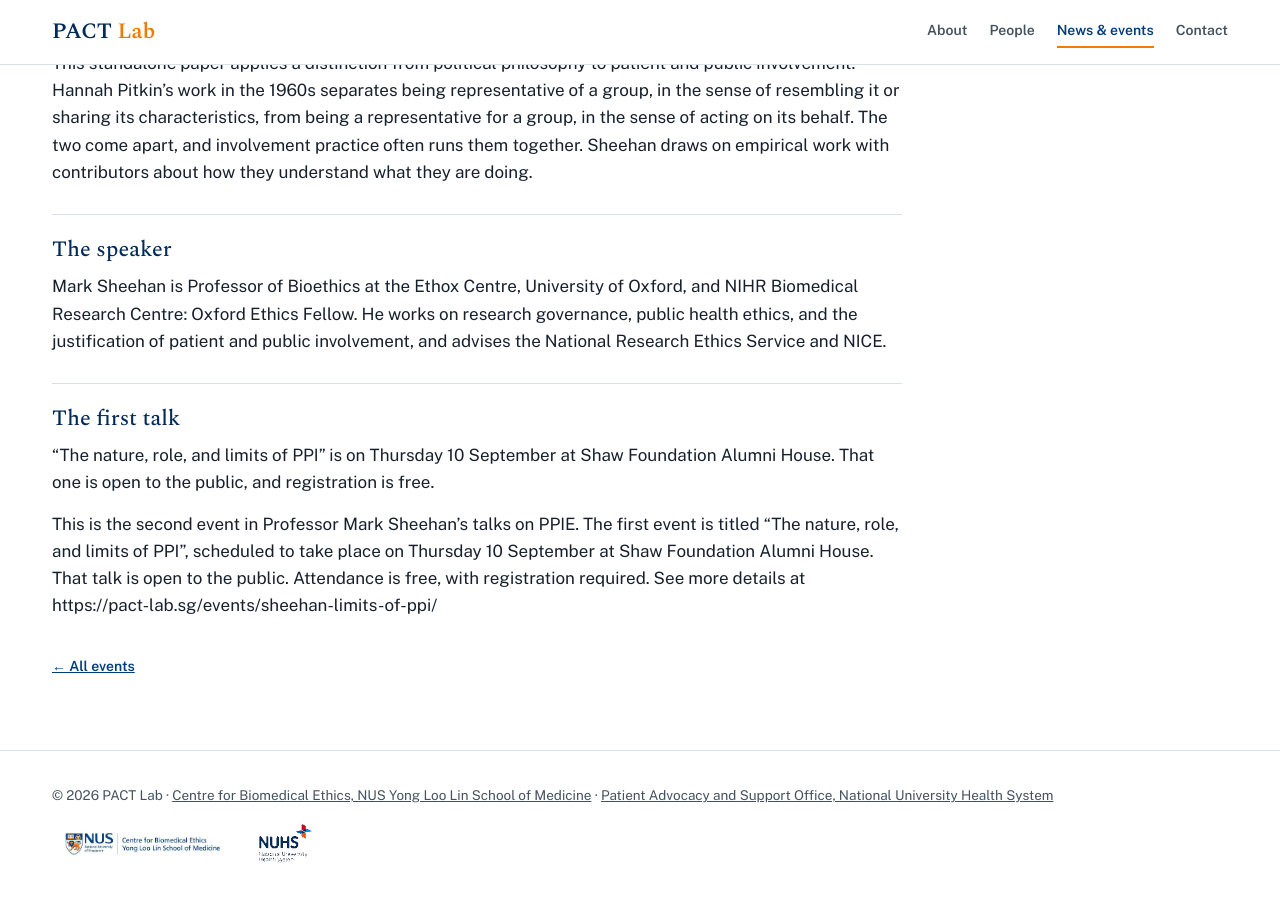
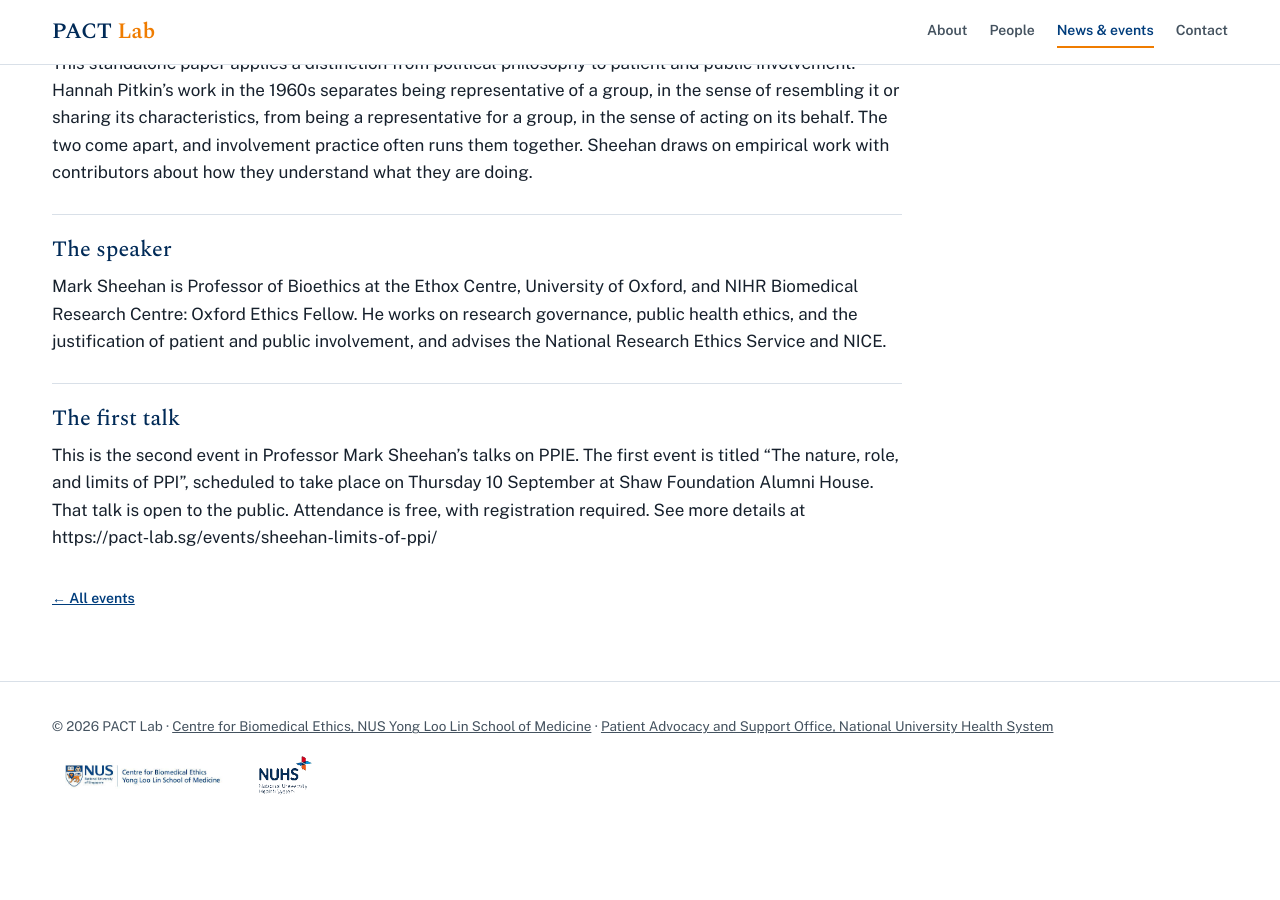
Before and after one commit to earp-lab/pact-lab, a Jekyll site: the page built from _events/sheehan-representation.md, in a window 1280 px wide and 900 px high, scrolled down 787 px. Built offline with Jekyll 4.4.1, drawn with Linux system fonts in a browser that asks for light colours; after the commit the page ends 1619 px from its top, so only the background shows below that.

Commit message:
Update sheehan-representation.md

```diff
--- a/_events/sheehan-representation.md
+++ b/_events/sheehan-representation.md
@@ -27,6 +27,5 @@ Mark Sheehan is Professor of Bioethics at the Ethox Centre, University of Oxford
 
 ## The first talk
 
-"The nature, role, and limits of PPI" is on Thursday 10 September at Shaw Foundation Alumni House. That one is open to the public, and registration is free.
-
-This is the second event in Professor Mark Sheehan's talks on PPIE. The first event is titled "The nature, role, and limits of PPI", scheduled to take place on Thursday 10 September at Shaw Foundation Alumni House. That talk is open to the public. Attendance is free, with registration required. See more details at https://pact-lab.sg/events/sheehan-limits-of-ppi/
+This is the second event in Professor Mark Sheehan's talks on PPIE. The first event is titled "The nature, role, and limits of PPI", scheduled to take place on Thursday 10 September at Shaw Foundation Alumni House. That talk is open to the public.
+Attendance is free, with registration required. See more details at https://pact-lab.sg/events/sheehan-limits-of-ppi/
```
